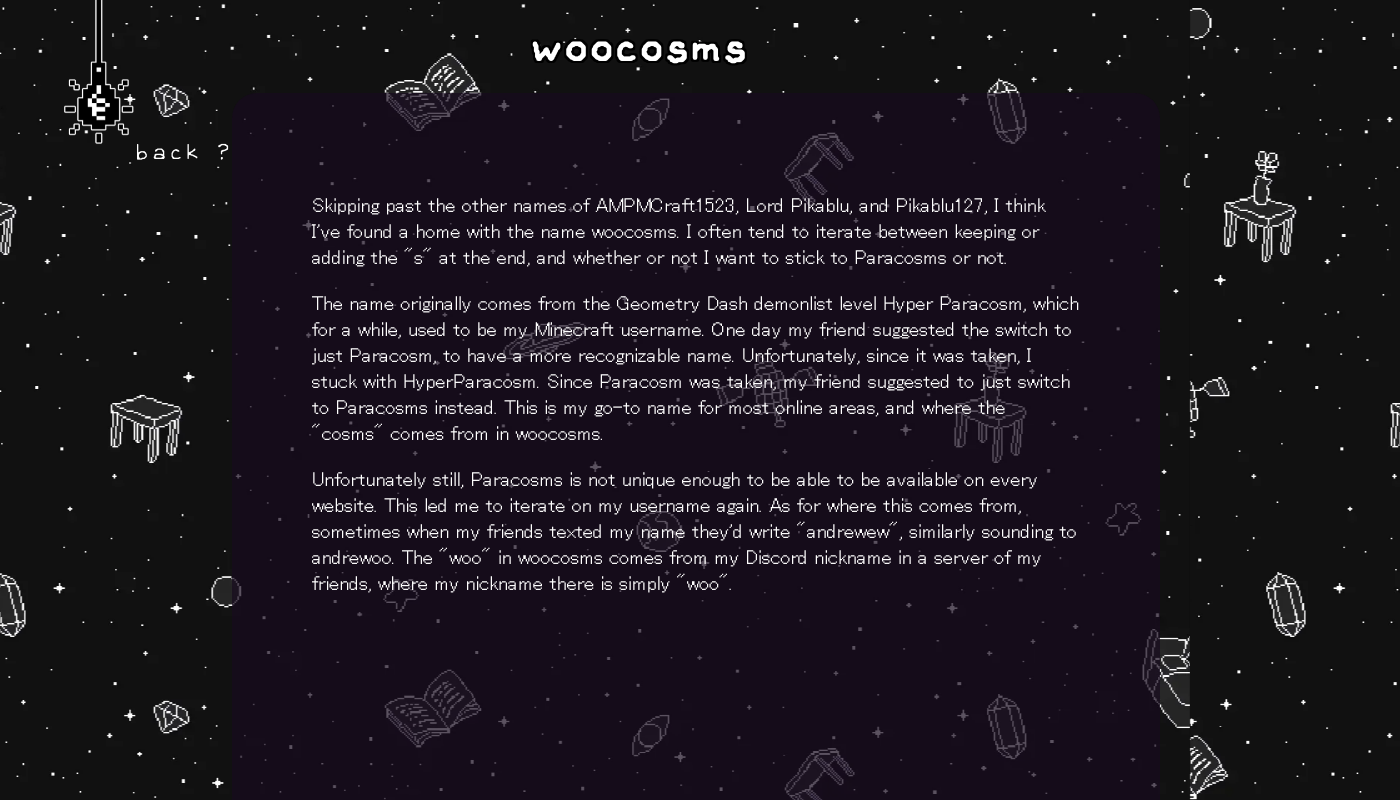
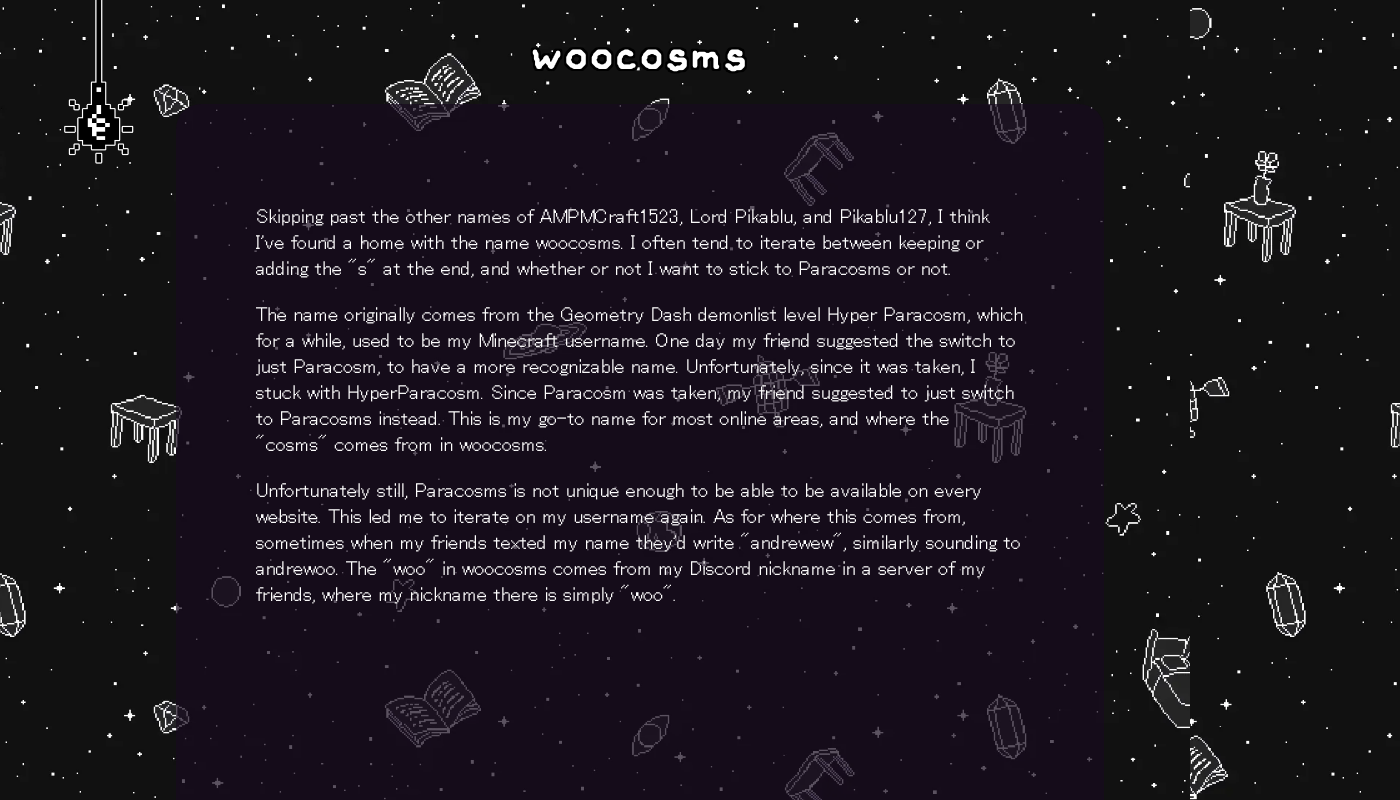
Before and after one commit to Paracosms/paras-corner, a plain HTML site: page public/pages/woocosms.html in a window 1280 px wide. Shown: the whole page, 1400 px wide, since content can reach past the window. Drawn offline with Linux system fonts and the light colour scheme.

Commit message:
backbutton update and css fix

```diff
--- a/public/css/style.css
+++ b/public/css/style.css
@@ -10,6 +10,10 @@
   src: url('../fonts/Saitamaar-Regular.woff2') format("woff2");
 }
 
+html, body {
+  overflow-x: hidden;
+}
+
 body {
   background-color: #111111
 }
@@ -19,6 +23,10 @@ h1 {
   letter-spacing: 0.3rem;
   font-size: 7vh;
   margin-top: 2vh;
+  margin-left: auto;
+  margin-right: auto;
+  width: fit-content;
+  text-align: center;
   padding-bottom: 2vh;
   text-shadow:
       -2px -2px 0 #000,
@@ -41,6 +49,10 @@ h1 {
   font-size: 20px;
   z-index: 1;
   position: relative;
+  margin-left: auto;
+  margin-right: auto;
+  width: fit-content;
+
 }
 
 .background {
@@ -94,28 +106,42 @@ left: 100vw; /* positioned offscreen to the right */
   width: 6vw;
   height: auto;  /* auto scale height */
   margin-left: 4vw;
-  margin-top: -40vh;
+  margin-top: -30vh;
   z-index: 2;
 }
 
 .contentBox {
   width: 60vw;
   height: 100vh;
-  transform: translate(17.5vw, -5vh);
+  position: fixed;
+  top: 13vh;
+  left: 50%;
+  transform: translateX(-50%);
   background-color: rgba(24, 10, 31, 0.7);
-  position: fixed;
   border-radius: 25px;
   padding: 80px;
 }
 
 #backText {
+  left: 10px;
+  top: 0;
+  margin: 0;
+  position: fixed;
   font-family: 'omori', sans-serif;
   letter-spacing: 0.3rem;
   font-size: 4vh;
   color: white;
-  transform: translateX(10vw);
 }
 
 .backButtonContainer {
   position: fixed;
 }
+
+.fade-in {
+  opacity: 0;
+  transition: opacity 0.5s;
+}
+
+.fade-in.show {
+  opacity: 1;
+}
--- a/public/js/main.js
+++ b/public/js/main.js
@@ -47,11 +47,13 @@ animate();
     backButton.addEventListener("mouseenter", function() {
         backButton.src = "../images/lightbulbExtendedHover.png";
         backButton.style.transform = "translate(0, 1vh)";
+        document.getElementById("backText").classList.add("show");
     });
 
     backButton.addEventListener("mouseleave", function() {
         backButton.src = "../images/lightbulbExtended.png"; // original image
         backButton.style.transform = "translate(0, -1vh)";
+        document.getElementById("backText").classList.remove("show");
     });
 
 }
--- a/public/pages/woocosms.html
+++ b/public/pages/woocosms.html
@@ -16,7 +16,7 @@
 
     <div class="content">
 
-      <h1 align="center">woocosms</h1>
+      <h1>woocosms</h1>
 
       <div class="contentBox">
         <p>
@@ -38,9 +38,8 @@
 
     </div>
 
-
     <!-- lightbulb back button -->
-    <p id="backText"> back ?</p>
+    <p id="backText" class="fade-in"> back ?</p>
     <div class="backButtonContainer">
       <img id="backButton" src="../images/lightbulbExtended.png">
     </div>
```
Also changed, not shown: public/index.html (+1 -1 lines).
